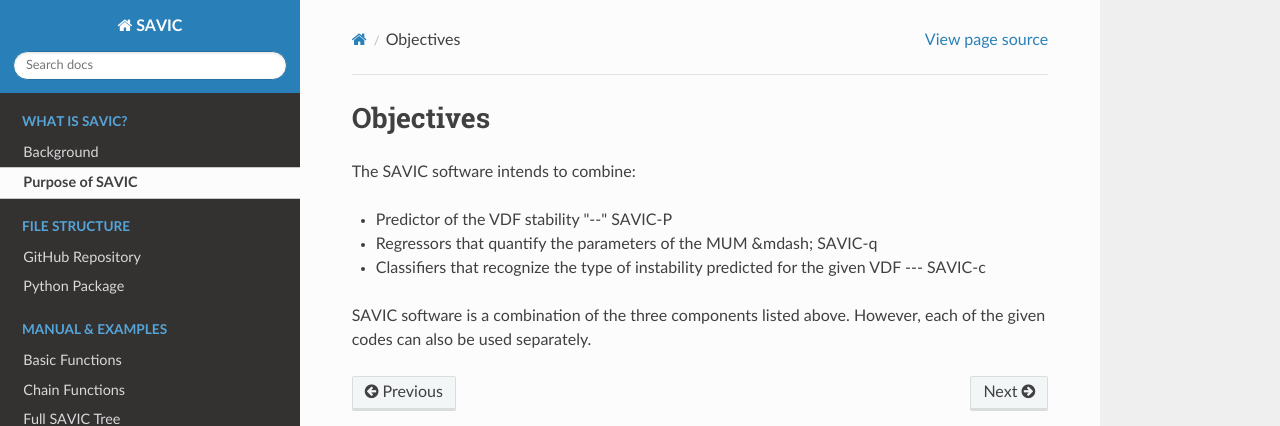
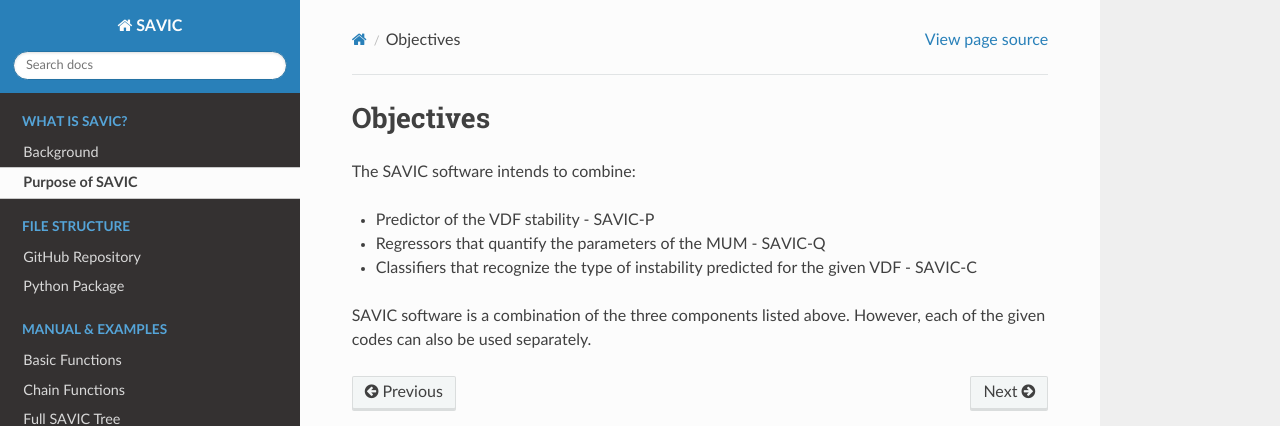
Before and after one commit to MihailoMartinovic/SAVIC, a Sphinx documentation site: the page built from docs/01-purpose.rst, in a window 1280 px wide. Shown: the top 426 px of the page. Built offline with Sphinx 7.4.7 and the Read the Docs theme 2.0.0, drawn with Linux system fonts in a browser that asks for light colours; some of the changed lines change nothing that is shown.

Commit message:
Update 01-purpose.rst

```diff
--- a/docs/01-purpose.rst
+++ b/docs/01-purpose.rst
@@ -4,9 +4,9 @@ Objectives
 
 The SAVIC software intends to combine:
 
-* Predictor of the VDF stability "--" SAVIC-P
-* Regressors that quantify the parameters of the MUM &mdash; SAVIC-q
-* Classifiers that recognize the type of instability predicted for the given VDF --- SAVIC-c
+* Predictor of the VDF stability - SAVIC-P
+* Regressors that quantify the parameters of the MUM - SAVIC-Q
+* Classifiers that recognize the type of instability predicted for the given VDF - SAVIC-C
 
 
 SAVIC software is a combination of the three components listed above.
```
